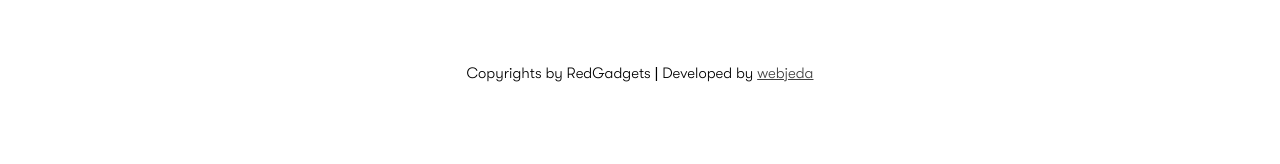
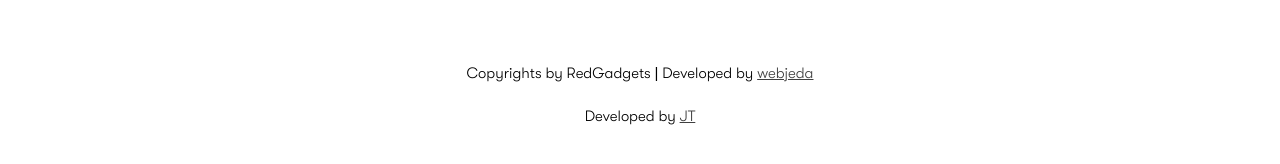
Before and after one commit to javier-marroquin/redgadgets, a Jekyll site: the page built from index.html, in a window 1280 px wide. Shown: the part 504-668 px from the top of the page. Built offline with Jekyll 4.4.1, drawn with Linux system fonts in a browser that asks for light colours.

Commit message:
Adding JT as developer

```diff
--- a/_layouts/default.html
+++ b/_layouts/default.html
@@ -48,6 +48,7 @@ layout: compress
 <footer>
 
     <p class="copy text-center"><small>Copyrights by {{site.title}} | Developed by <a href="http://webjeda.com">webjeda</a></small></p>
+    <p class="text-center"><small>Developed by <a href="https://jekyll-themes.com" target="_blank">JT</a></small></p>
 </footer>
 
 
```
